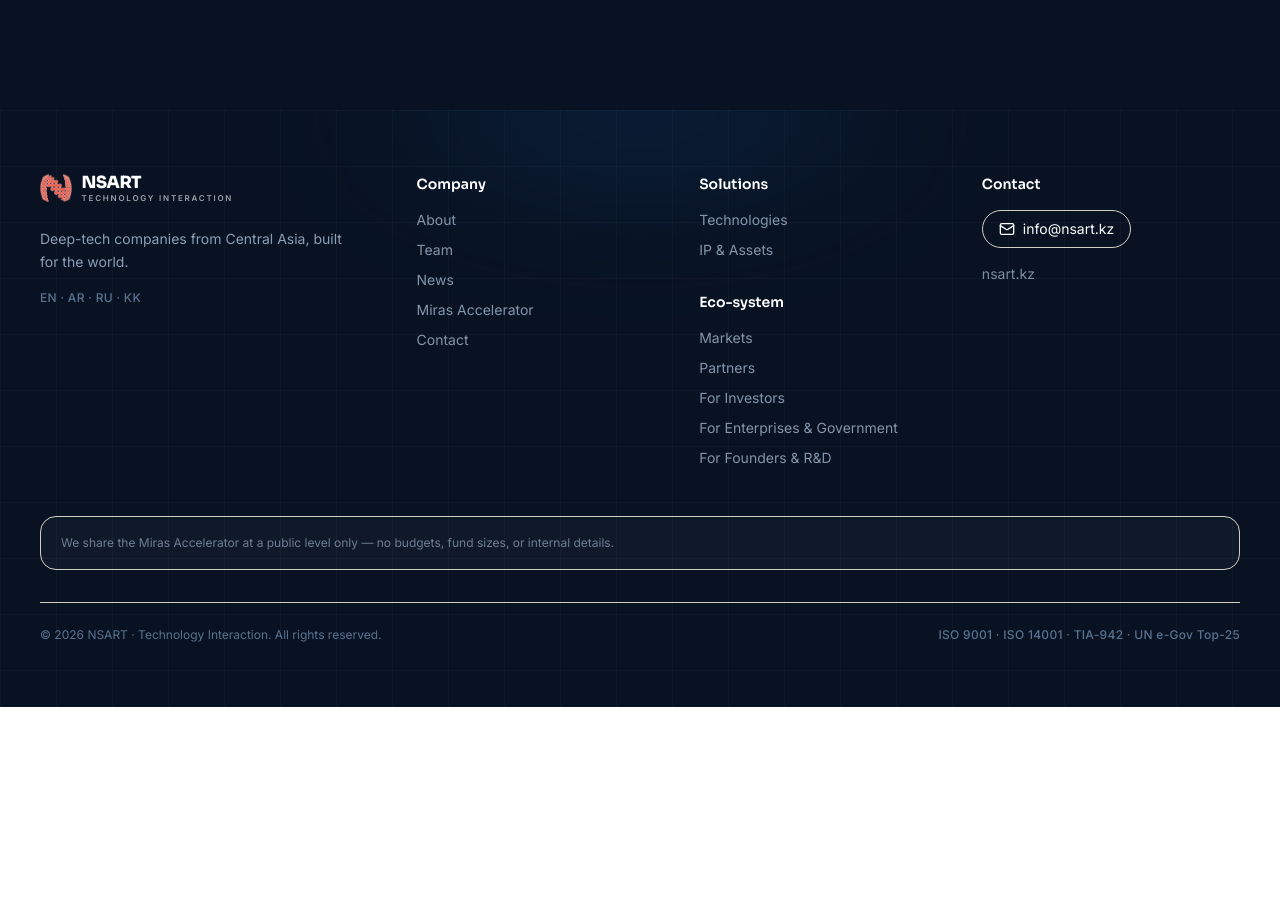
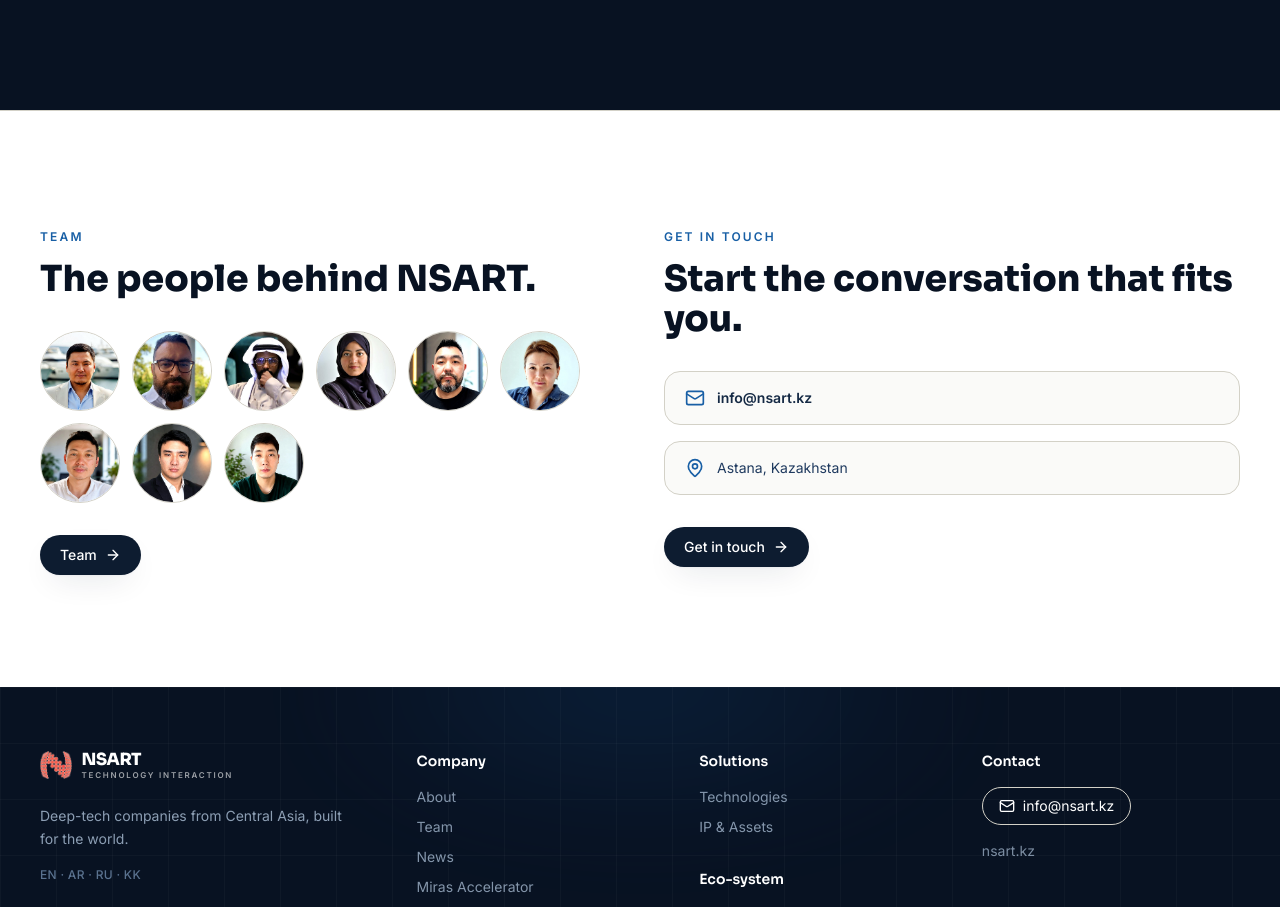
Before and after one commit to KussainovAnsar/nsart-website, a Next.js app: page /about in a window 1280 px wide. Shown: the part 2579-3486 px from the top of the page. Before the commit the page ends 3286 px from the top, so only its background shows below. Built offline with nearby package versions, Linux system fonts and the light colour scheme.

Commit message:
About: add Team preview and Contacts blocks

```diff
--- a/app/about/page.tsx
+++ b/app/about/page.tsx
@@ -2,15 +2,17 @@
 
 import { useLanguage } from "@/components/providers/LanguageProvider";
 import { motion } from "motion/react";
-import { Compass, Layers, Target, Workflow, Sparkles } from "lucide-react";
+import { Compass, Layers, Target, Workflow, Sparkles, Mail, MapPin } from "lucide-react";
 import type { LucideIcon } from "lucide-react";
 import { Reveal } from "@/components/ui/Reveal";
+import { Button } from "@/components/ui/Button";
+import { team, pick } from "@/lib/team";
 
 const ease = [0.16, 1, 0.3, 1] as const;
 const methodIcons: LucideIcon[] = [Compass, Workflow, Target, Layers];
 
 export default function AboutPage() {
-  const { t } = useLanguage();
+  const { t, locale } = useLanguage();
   const page = t.aboutPage;
 
   return (
@@ -142,6 +144,62 @@
           </div>
         </div>
       </section>
+
+      {/* Team & contacts */}
+      <section className="bg-white border-t border-sand-200 py-20 sm:py-28">
+        <div className="container-page grid gap-12 lg:grid-cols-2">
+          <div>
+            <span className="eyebrow text-accent-600">{t.teamPage.badge}</span>
+            <h2 className="mt-3 text-3xl font-extrabold text-navy-950 sm:text-4xl">
+              {t.teamPage.title}
+            </h2>
+            <div className="mt-8 flex flex-wrap gap-3">
+              {team.map(
+                (m) =>
+                  m.photo && (
+                    <img
+                      key={m.slug}
+                      src={m.photo}
+                      alt={pick(m.name, locale) ?? m.slug}
+                      title={`${pick(m.name, locale) ?? ""} — ${m.role}`}
+                      className="h-16 w-16 rounded-full border border-sand-300 object-cover sm:h-20 sm:w-20"
+                    />
+                  ),
+              )}
+            </div>
+            <div className="mt-8">
+              <Button href="/team" withArrow>
+                {t.nav.team}
+              </Button>
+            </div>
+          </div>
+
+          <div>
+            <span className="eyebrow text-accent-600">{t.contactPage.badge}</span>
+            <h2 className="mt-3 text-3xl font-extrabold text-navy-950 sm:text-4xl">
+              {t.contactPage.title}
+            </h2>
+            <div className="mt-8 space-y-4">
+              <a
+                href={`mailto:${t.contact.email}`}
+                className="flex items-center gap-3 rounded-2xl border border-sand-300 bg-sand-50 px-5 py-4 text-sm font-semibold text-navy-800 transition-colors hover:bg-sand-100"
+              >
+                <Mail className="h-5 w-5 text-accent-600" />
+                {t.contact.email}
+              </a>
+              <div className="flex items-center gap-3 rounded-2xl border border-sand-300 bg-sand-50 px-5 py-4 text-sm text-navy-700">
+                <MapPin className="h-5 w-5 text-accent-600" />
+                {t.contactPage.location}
+              </div>
+            </div>
+            <div className="mt-8">
+              <Button href="/contact" withArrow>
+                {t.common.getInTouch}
+              </Button>
+            </div>
+          </div>
+        </div>
+      </section>
     </div>
   );
 }
```
